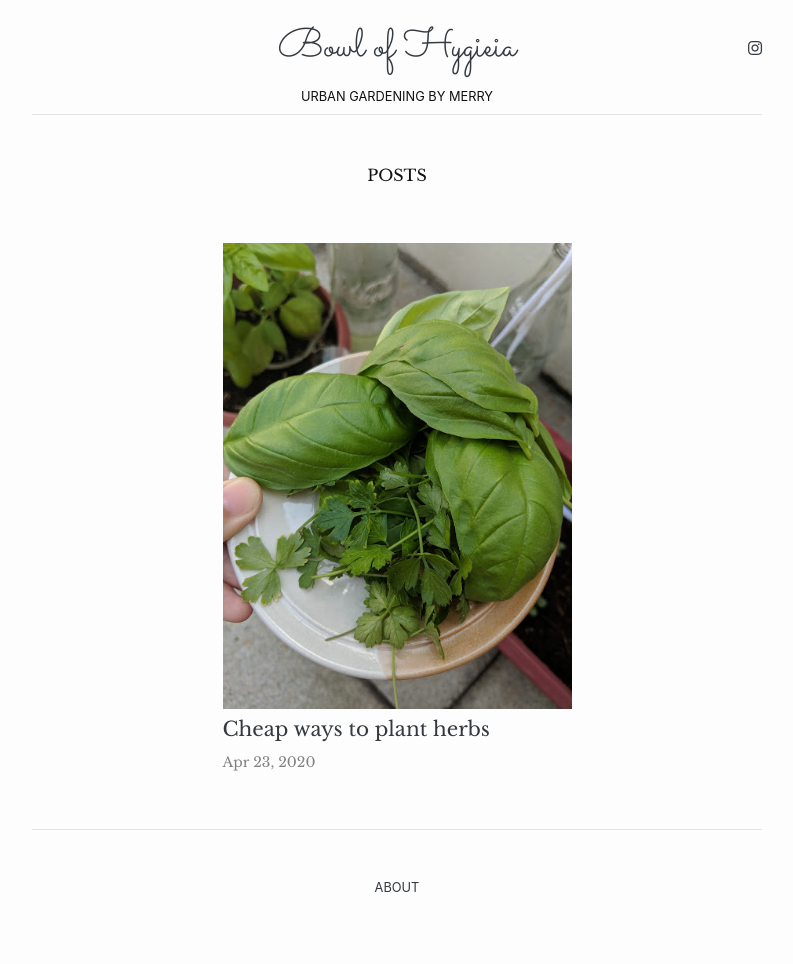
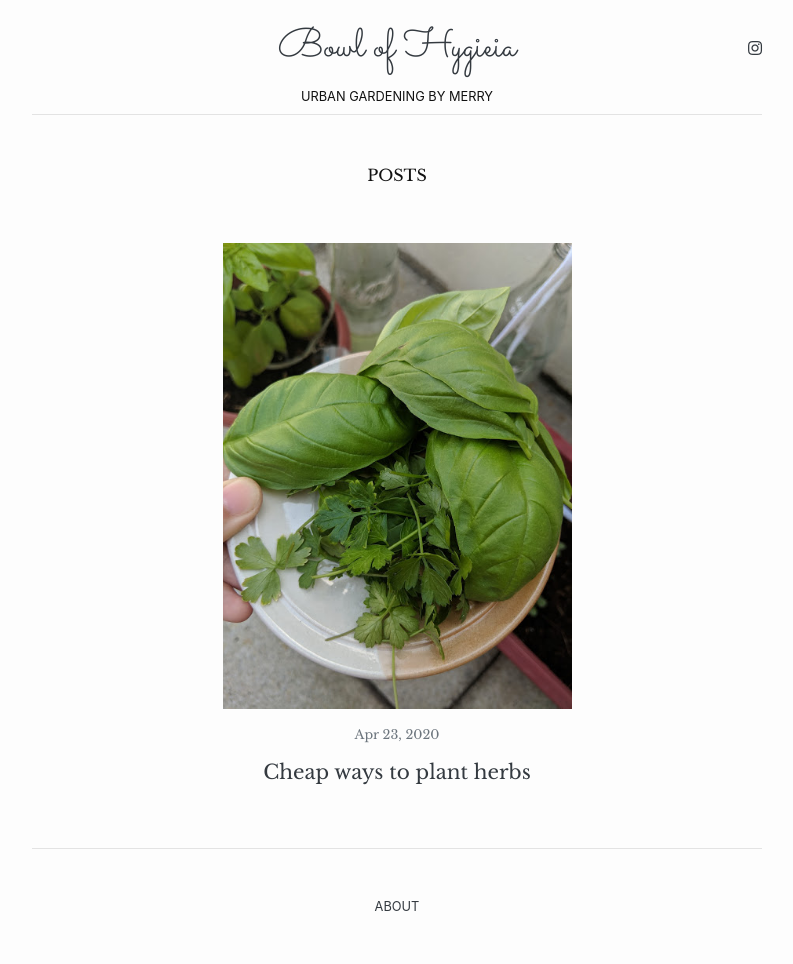
Before and after one commit to ToshiWasabi/Toshi, a Jekyll site: the page built from index.md, in a window 1280 px wide. Shown: the whole page, without its empty margins (243-1036 px from the left). Built offline with Jekyll 4.4.1, drawn with Linux system fonts in a browser that asks for light colours; nearby versions of some CDN libraries.

Commit message:
changed home page formating

```diff
--- a/_layouts/home.html
+++ b/_layouts/home.html
@@ -23,14 +23,12 @@ layout: default
               </a>
             </div>
           </div>
-          <div class="mt-2">
-            <h2 class="h5 font-weight-normal">
-              <a class="text-dark text-decoration-none" href="{{ post.url | relative_url }}">
-                {{ post.title | escape }}
-              </a>
-            </h2>
-            <span class="post-meta">{{ post.date | date:"%b %-d, %Y"}}</span>
-          </div>
+          <div class="text-muted text-center small my-3">{{ post.date | date:"%b %-d, %Y"}}</div>
+          <h2 class="h5 font-weight-normal text-center">
+            <a class="text-dark text-decoration-none" href="{{ post.url | relative_url }}">
+              {{ post.title | escape }}
+            </a>
+          </h2>
         </div>
         {%- endfor -%}
       </div>
```
